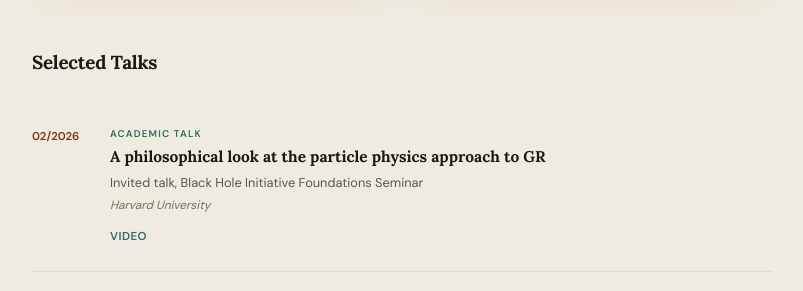
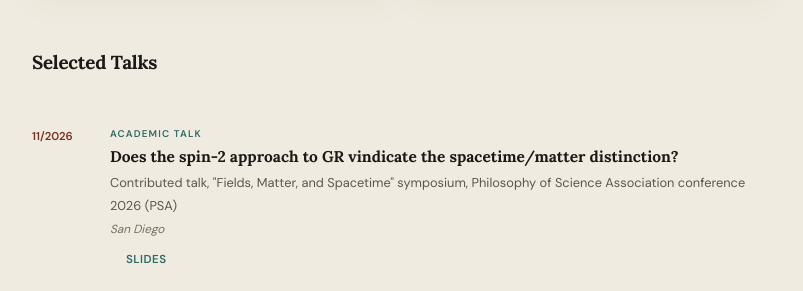
Before and after one commit to NielsLinnemann/philosopherofphysics, a plain HTML site: page research.html in a window 1280 px wide. Shown: the part 2681-2972 px from the top of the page, without its empty margins (110-913 px from the left). Drawn offline with Linux system fonts and the light colour scheme; no server answers.

Commit message:
Add PSA 2026 San Diego talk (spin-2 / spacetime-matter distinction) with slides PDF

```diff
--- a/style.css
+++ b/style.css
@@ -558,6 +558,17 @@ h3 {
   text-transform: uppercase;
   color: var(--accent-2);
 }
+.talk-pdf-link {
+  display: inline-flex;
+  margin-top: .6rem;
+  margin-left: 1rem;
+  font-family: var(--font-ui);
+  font-size: .72rem;
+  font-weight: 700;
+  letter-spacing: .04em;
+  text-transform: uppercase;
+  color: var(--accent-2);
+}
 
 .video-grid {
   display: grid;
--- a/talks-loader.js
+++ b/talks-loader.js
@@ -28,6 +28,7 @@
           <div class="talk-event">${escapeHtml(t.event)}</div>
           ${t.location ? `<div class="talk-location">${escapeHtml(t.location)}</div>` : ''}
           ${t.videoUrl ? `<a class="talk-video-link" href="${escapeHtml(t.videoUrl)}" target="_blank" rel="noopener">Video</a>` : ''}
+          ${t.pdfUrl ? `<a class="talk-pdf-link" href="${escapeHtml(t.pdfUrl)}" target="_blank" rel="noopener">Slides</a>` : ''}
         </div>`;
       container.appendChild(li);
     });
--- a/talks.json
+++ b/talks.json
@@ -1,4 +1,12 @@
 [
+  {
+    "date": "11/2026",
+    "title": "Does the spin-2 approach to GR vindicate the spacetime/matter distinction?",
+    "event": "Contributed talk, \"Fields, Matter, and Spacetime\" symposium, Philosophy of Science Association conference 2026 (PSA)",
+    "location": "San Diego",
+    "type": "academic",
+    "pdfUrl": "talks/PSA2026-spin2-spacetime-matter.pdf"
+  },
   {
     "date": "05-06/2025",
     "title": "Reading group series on Constructive Axiomatics for Spacetime Physics",
```
Also changed, not shown: 1 other file.
